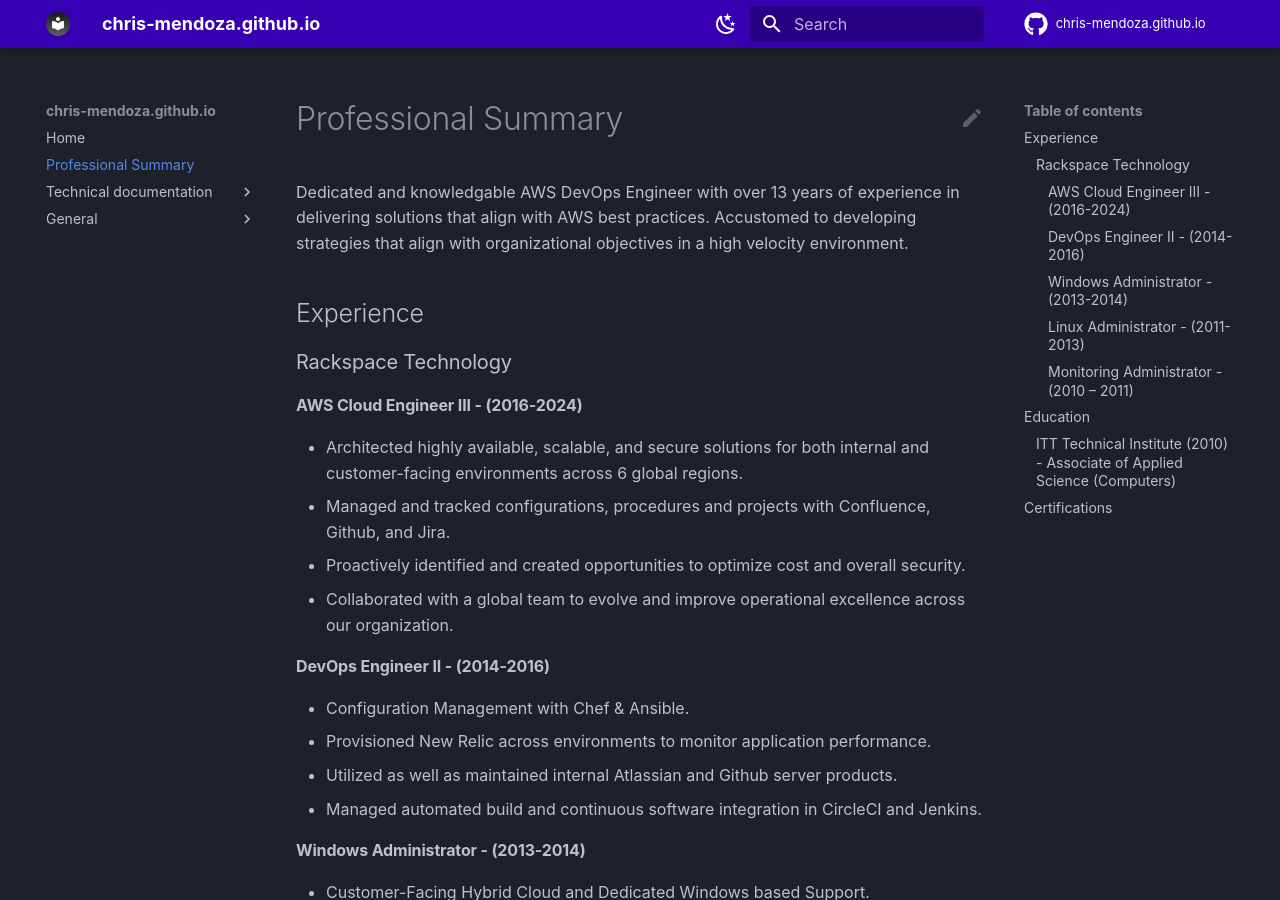
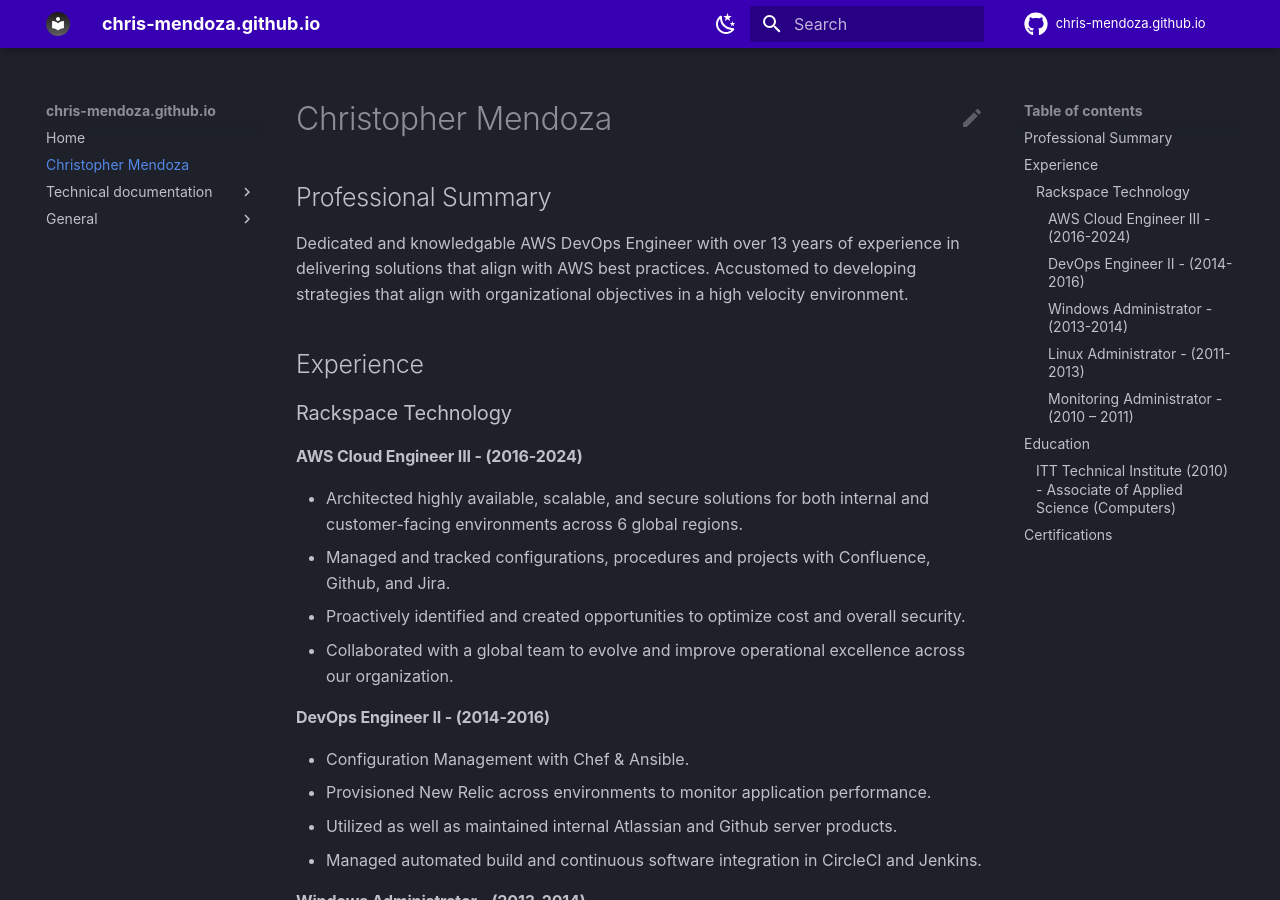
Before and after one commit to chris-mendoza/doc-site, an MkDocs documentation site: the page built from docs/docs/about_me.md, in a window 1280 px wide and 900 px high. Built offline with MkDocs 1.6.1 and Material for MkDocs 9.7.7, drawn with Linux system fonts in a browser that asks for light colours; comment, search, counter and statistics services are not loaded.

Commit message:
update about me

```diff
--- a/docs/docs/about_me.md
+++ b/docs/docs/about_me.md
@@ -1,9 +1,11 @@
 ---
-title: Professional Summary
+title: Christopher Mendoza
 summary: Christopher Mendoza - Technical Profile
 cust_website: https://chris-mendoza.github.io
 version: 1.0
 ---
+
+## Professional Summary
 
 Dedicated and knowledgable AWS DevOps Engineer with over 13 years of experience in delivering solutions that align with AWS best practices. Accustomed to developing strategies that align with organizational objectives in a high velocity environment.
 
```
